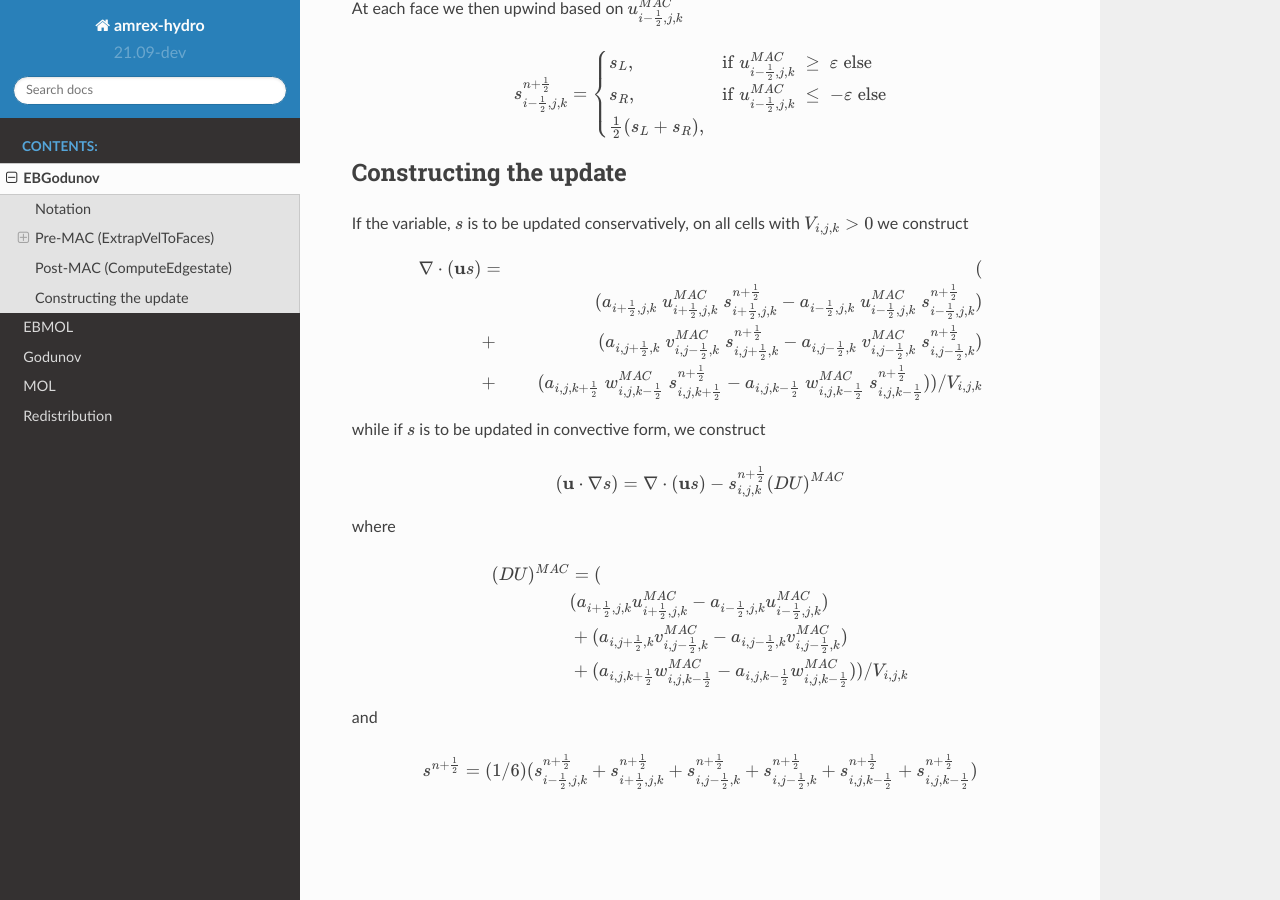
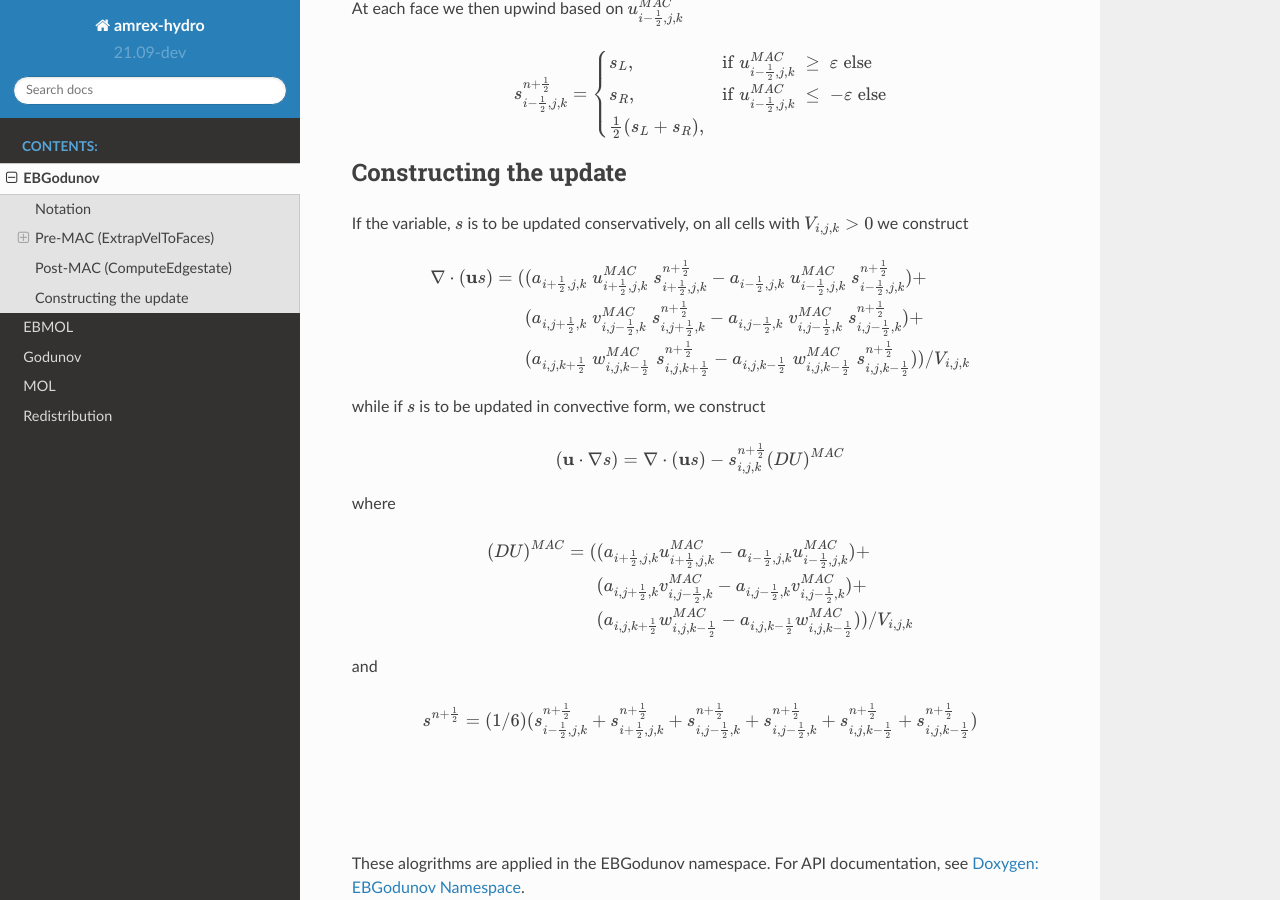
Before and after one commit to AMReX-Fluids/AMReX-Hydro, a Sphinx documentation site: the page built from Docs/source/EBGodunov.rst, in a window 1280 px wide and 900 px high, scrolled down 3597 px. Built offline with Sphinx 7.4.7 and the Read the Docs theme 2.0.0, drawn with Linux system fonts in a browser that asks for light colours.

Commit message:
more formatting

```diff
--- a/Docs/source/EBGodunov.rst
+++ b/Docs/source/EBGodunov.rst
@@ -222,14 +222,13 @@
 
 .. math::
 
-   \begin{aligned}
-   \nabla \cdot ({\bf u}s) &=& ( \\
-                           & & (a_{i+\frac{1}{2},j,k} \; u^{MAC}_{i+\frac{1}{2},j,k}\; s_{i+\frac{1}{2},j,k}^{{n+\frac{1}{2}}}
-                              - a_{i-\frac{1}{2},j,k} \; u^{MAC}_{i-\frac{1}{2},j,k}\; s_{i-\frac{1}{2},j,k}^{{n+\frac{1}{2}}}) \\
-                           &+& (a_{i,j+\frac{1}{2},k} \; v^{MAC}_{i,j-\frac{1}{2},k}\; s_{i,j+\frac{1}{2},k}^{{n+\frac{1}{2}}}
-                              - a_{i,j-\frac{1}{2},k} \; v^{MAC}_{i,j-\frac{1}{2},k}\; s_{i,j-\frac{1}{2},k}^{{n+\frac{1}{2}}}) \\
-                           &+& (a_{i,j,k+\frac{1}{2}} \; w^{MAC}_{i,j,k-\frac{1}{2}}\; s_{i,j,k+\frac{1}{2}}^{{n+\frac{1}{2}}}
-                              - a_{i,j,k-\frac{1}{2}} \; w^{MAC}_{i,j,k-\frac{1}{2}}\; s_{i,j,k-\frac{1}{2}}^{{n+\frac{1}{2}}}) ) / V_{i,j,k} \\\end{aligned}
+   \nabla \cdot ({\bf u}s) = (
+                           & (a_{i+\frac{1}{2},j,k} \; u^{MAC}_{i+\frac{1}{2},j,k}\; s_{i+\frac{1}{2},j,k}^{{n+\frac{1}{2}}}
+                             - a_{i-\frac{1}{2},j,k} \; u^{MAC}_{i-\frac{1}{2},j,k}\; s_{i-\frac{1}{2},j,k}^{{n+\frac{1}{2}}}) + \\
+                           & (a_{i,j+\frac{1}{2},k} \; v^{MAC}_{i,j-\frac{1}{2},k}\; s_{i,j+\frac{1}{2},k}^{{n+\frac{1}{2}}}
+                            - a_{i,j-\frac{1}{2},k} \; v^{MAC}_{i,j-\frac{1}{2},k}\; s_{i,j-\frac{1}{2},k}^{{n+\frac{1}{2}}}) + \\
+                           & (a_{i,j,k+\frac{1}{2}} \; w^{MAC}_{i,j,k-\frac{1}{2}}\; s_{i,j,k+\frac{1}{2}}^{{n+\frac{1}{2}}}
+                            - a_{i,j,k-\frac{1}{2}} \; w^{MAC}_{i,j,k-\frac{1}{2}}\; s_{i,j,k-\frac{1}{2}}^{{n+\frac{1}{2}}}) ) / V_{i,j,k}
 
 while if :math:`s` is to be updated in convective form, we construct
 
@@ -241,10 +240,9 @@
 
 .. math::
 
-   (DU)^{MAC}  &=  ( \\
-               &   (a_{i+\frac{1}{2},j,k} u^{MAC}_{i+\frac{1}{2},j,k}- a_{i-\frac{1}{2},j,k} u^{MAC}_{i-\frac{1}{2},j,k}) \\
-               &+  (a_{i,j+\frac{1}{2},k} v^{MAC}_{i,j-\frac{1}{2},k}- a_{i,j-\frac{1}{2},k} v^{MAC}_{i,j-\frac{1}{2},k}) \\
-               &+  (a_{i,j,k+\frac{1}{2}} w^{MAC}_{i,j,k-\frac{1}{2}}- a_{i,j,k-\frac{1}{2}} w^{MAC}_{i,j,k-\frac{1}{2}}) ) / V_{i,j,k}
+   (DU)^{MAC}  = ( & (a_{i+\frac{1}{2},j,k} u^{MAC}_{i+\frac{1}{2},j,k}- a_{i-\frac{1}{2},j,k} u^{MAC}_{i-\frac{1}{2},j,k}) + \\
+                   & (a_{i,j+\frac{1}{2},k} v^{MAC}_{i,j-\frac{1}{2},k}- a_{i,j-\frac{1}{2},k} v^{MAC}_{i,j-\frac{1}{2},k}) + \\
+                   & (a_{i,j,k+\frac{1}{2}} w^{MAC}_{i,j,k-\frac{1}{2}}- a_{i,j,k-\frac{1}{2}} w^{MAC}_{i,j,k-\frac{1}{2}}) ) / V_{i,j,k}
 
 and
 
```
